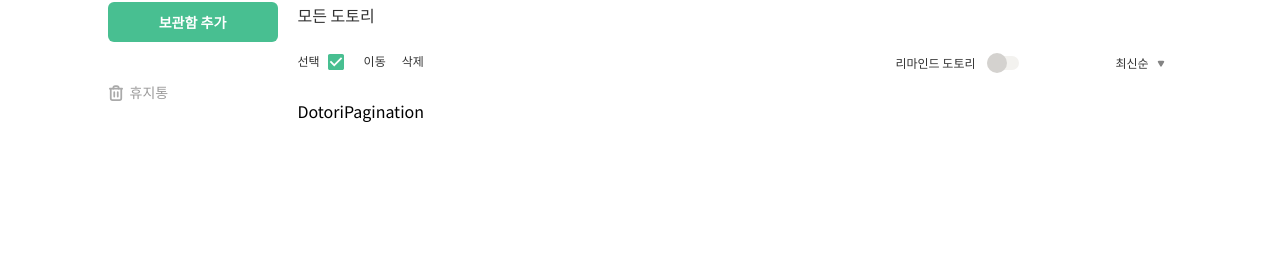
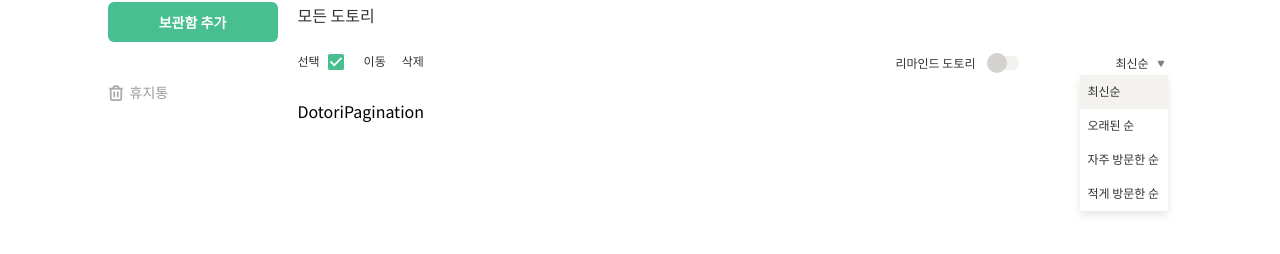
Before and after one commit to ksmfou98/dotoriham-web, a React (Create React App) app: page /dotori in a window 1280 px wide. Both pictures are taken after a click on the element "최신순". Shown: the part 120-374 px from the top of the page. Built offline with nearby package versions, Linux system fonts and the light colour scheme; a web font is replaced by a local one.

Commit message:
feat: 도토리 필터링 기능 구현

```diff
--- a/src/components/dotori/DotoriFilterMenu.tsx
+++ b/src/components/dotori/DotoriFilterMenu.tsx
@@ -1,13 +1,34 @@
+import { palette } from "lib/styles/palette";
+import useOutSideClick from "hooks/useOutSideClick";
 import React from "react";
 import styled from "styled-components";
-import dotoriFilterMenus from "./DotoriFilterMenus";
+import { DOTORI_FILTER_MENUS } from "./constants";
+import { FilterMenu } from "types/dotori";
 
-function DotoriFilterMenu() {
+interface DotoriFilterMenuProps {
+  isOpenFilterMenu: boolean;
+  onToggleFilterMenu: () => void;
+  filterType: FilterMenu;
+  onChangeFilterType: (filterType: FilterMenu) => void;
+}
+
+function DotoriFilterMenu({
+  isOpenFilterMenu,
+  onToggleFilterMenu,
+  filterType,
+  onChangeFilterType,
+}: DotoriFilterMenuProps) {
+  const { targetEl } = useOutSideClick(isOpenFilterMenu, onToggleFilterMenu);
+
   return (
-    <DotoriFilterMenuBlock>
+    <DotoriFilterMenuBlock ref={targetEl}>
       <MenuInner>
-        {dotoriFilterMenus.map(({ label, text }) => (
-          <MenuItem key={`MenuItem_${text}`}>
+        {DOTORI_FILTER_MENUS.map(({ label, text }) => (
+          <MenuItem
+            key={`MenuItem_${text}`}
+            isSelected={filterType.text === text}
+            onClick={() => onChangeFilterType({ text, label })}
+          >
             <ItemText>{text}</ItemText>
           </MenuItem>
         ))}
@@ -16,11 +37,33 @@ function DotoriFilterMenu() {
   );
 }
 
-const DotoriFilterMenuBlock = styled.div``;
+const DotoriFilterMenuBlock = styled.div`
+  position: absolute;
+  top: 24px;
+  right: 5px;
+  z-index: 101;
+`;
 
-const MenuInner = styled.div``;
+const MenuInner = styled.div`
+  border-radius: 4px;
+  box-shadow: 0 4px 8px 0 rgba(0, 0, 0, 0.1);
+  background-color: ${palette.white};
+  z-index: 9999;
+`;
 
-const MenuItem = styled.div``;
+const MenuItem = styled.div<{ isSelected: boolean }>`
+  width: 88px;
+  height: 34px;
+  padding: 7px 2px 9px 8px;
+  display: flex;
+  justify-content: flex-start;
+  align-items: center;
+  &:hover {
+    background-color: ${palette.grayLightest};
+    cursor: pointer;
+  }
+  background-color: ${({ isSelected }) => isSelected && palette.grayLightest};
+`;
 
 const ItemText = styled.span``;
 
--- a/src/components/dotori/DotoriFilterNav.tsx
+++ b/src/components/dotori/DotoriFilterNav.tsx
@@ -2,13 +2,26 @@ import { DropDownIcon } from "assets/icons";
 import SwitchButton from "components/common/SwitchButton";
 import React from "react";
 import styled from "styled-components";
+import { FilterMenu } from "types/dotori";
+import DotoriFilterMenu from "./DotoriFilterMenu";
 
 interface DotoriFilterNavProps {
   onToggleRemind: () => void;
   isRemind: boolean;
+  onToggleFilterMenu: () => void;
+  isOpenFilterMenu: boolean;
+  filterType: FilterMenu;
+  onChangeFilterType: (filterType: FilterMenu) => void;
 }
 
-function DotoriFilterNav({ isRemind, onToggleRemind }: DotoriFilterNavProps) {
+function DotoriFilterNav({
+  isRemind,
+  onToggleRemind,
+  isOpenFilterMenu,
+  onToggleFilterMenu,
+  filterType,
+  onChangeFilterType,
+}: DotoriFilterNavProps) {
   return (
     <DotoriFilterNavBlock>
       <RemindToggleStyled>
@@ -16,9 +29,17 @@ function DotoriFilterNav({ isRemind, onToggleRemind }: DotoriFilterNavProps) {
         <SwitchButton isChecked={isRemind} onToggle={onToggleRemind} />
       </RemindToggleStyled>
 
-      <FilterMenuButton>
-        <FilterMenuText>최신순</FilterMenuText>
+      <FilterMenuButton onClick={onToggleFilterMenu}>
+        <FilterMenuText>{filterType.text}</FilterMenuText>
         <DropDownIcon />
+        {isOpenFilterMenu && (
+          <DotoriFilterMenu
+            filterType={filterType}
+            onChangeFilterType={onChangeFilterType}
+            isOpenFilterMenu={isOpenFilterMenu}
+            onToggleFilterMenu={onToggleFilterMenu}
+          />
+        )}
       </FilterMenuButton>
     </DotoriFilterNavBlock>
   );
--- a/src/components/dotori/DotoriNav.tsx
+++ b/src/components/dotori/DotoriNav.tsx
@@ -1,19 +1,38 @@
 import { palette } from "lib/styles/palette";
 import React from "react";
 import styled from "styled-components";
+import { FilterMenu } from "types/dotori";
 import DotoriFilterNav from "./DotoriFilterNav";
 import DotoriSelectNav from "./DotoriSelectNav";
 
 interface DotoriNavProps {
+  isRemind: boolean;
   onToggleRemind: () => void;
-  isRemind: boolean;
+  isOpenFilterMenu: boolean;
+  onToggleFilterMenu: () => void;
+  filterType: FilterMenu;
+  onChangeFilterType: (filterType: FilterMenu) => void;
 }
 
-function DotoriNav({ isRemind, onToggleRemind }: DotoriNavProps) {
+function DotoriNav({
+  isRemind,
+  onToggleRemind,
+  isOpenFilterMenu,
+  onToggleFilterMenu,
+  filterType,
+  onChangeFilterType,
+}: DotoriNavProps) {
   return (
     <DotoriNavBlock>
       <DotoriSelectNav />
-      <DotoriFilterNav isRemind={isRemind} onToggleRemind={onToggleRemind} />
+      <DotoriFilterNav
+        isRemind={isRemind}
+        onToggleRemind={onToggleRemind}
+        isOpenFilterMenu={isOpenFilterMenu}
+        onToggleFilterMenu={onToggleFilterMenu}
+        filterType={filterType}
+        onChangeFilterType={onChangeFilterType}
+      />
     </DotoriNavBlock>
   );
 }
--- a/src/components/dotori/DotoriTemplate.tsx
+++ b/src/components/dotori/DotoriTemplate.tsx
@@ -1,4 +1,4 @@
-import React, { useEffect } from "react";
+import React, { useEffect, useState } from "react";
 import DotoriNav from "components/dotori/DotoriNav";
 import DotoriList from "./DotoriList";
 import DotoriPagination from "./DotoriPagination";
@@ -9,6 +9,7 @@ import { useDispatch } from "react-redux";
 import { setDotoris } from "stores/dotori";
 import { ItemId } from "@atlaskit/tree";
 import useToggle from "hooks/useToggle";
+import { FilterMenu } from "types/dotori";
 
 // TODO: Props로 trash인지 serach인지 폴더id 인지 받아와야 함
 
@@ -20,11 +21,21 @@ interface DotoriTemplateProps {
 
 function DotoriTemplate({ path, keyword, folderId }: DotoriTemplateProps) {
   const [isRemind, onToggleRemind] = useToggle(false);
+  const [isOpenFilterMenu, onToggleFilterMenu] = useToggle(false);
+  const [filterType, setFilterType] = useState<FilterMenu>({
+    text: "최신순",
+    label: "saveTime,desc",
+  });
+
+  const onChangeFilterType = (filterType: FilterMenu) => {
+    setFilterType(filterType);
+  };
+
   const { data } = useDotoriQuery(
     path,
     0,
     12,
-    "saveTime,desc",
+    filterType.label,
     isRemind,
     keyword,
     folderId
@@ -40,7 +51,14 @@ function DotoriTemplate({ path, keyword, folderId }: DotoriTemplateProps) {
 
   return (
     <>
-      <DotoriNav isRemind={isRemind} onToggleRemind={onToggleRemind} />
+      <DotoriNav
+        isRemind={isRemind}
+        onToggleRemind={onToggleRemind}
+        isOpenFilterMenu={isOpenFilterMenu}
+        onToggleFilterMenu={onToggleFilterMenu}
+        filterType={filterType}
+        onChangeFilterType={onChangeFilterType}
+      />
       <DotoriList />
       <DotoriPagination />
     </>
--- a/src/components/dotori/DotoriFilterMenus.ts
+++ b/src/components/dotori/constants.ts
@@ -1,6 +1,13 @@
-import { DOTORI_FILTER_TYPES } from "lib/constants";
+import { FilterMenu } from "types/dotori";
 
-const dotoriFilterMenus = [
+export const DOTORI_FILTER_TYPES = {
+  LATEST_ORDER: "saveTime,desc" as const,
+  OLDEST_ORDER: "saveTime,asc" as const,
+  FREQUENTLY_VISITED: "clickCount,desc" as const,
+  LESS_VISITED: "clickCount,asc" as const,
+};
+
+export const DOTORI_FILTER_MENUS: FilterMenu[] = [
   {
     text: "최신순",
     label: DOTORI_FILTER_TYPES.LATEST_ORDER,
@@ -18,5 +25,3 @@ const dotoriFilterMenus = [
     label: DOTORI_FILTER_TYPES.LESS_VISITED,
   },
 ];
-
-export default dotoriFilterMenus;
--- /dev/null
+++ b/src/hooks/useOutSideClick.ts
@@ -0,0 +1,28 @@
+import { useCallback, useEffect, useRef } from "react";
+
+export default function useOutSideClick(isOpen: boolean, onClose: () => void) {
+  const targetEl = useRef<HTMLDivElement>(null);
+
+  const onClickOutSide = useCallback(
+    (e: MouseEvent) => {
+      const { target } = e;
+      if (target instanceof Node) {
+        if (isOpen && !targetEl.current?.contains(target)) {
+          onClose();
+        }
+      }
+    },
+    [isOpen, onClose]
+  );
+
+  useEffect(() => {
+    window.addEventListener("click", onClickOutSide);
+    return () => {
+      window.removeEventListener("click", onClickOutSide);
+    };
+  }, [onClickOutSide]);
+
+  return {
+    targetEl,
+  };
+}
--- a/src/lib/constants.ts
+++ b/src/lib/constants.ts
@@ -1,10 +1,3 @@
-export const DOTORI_FILTER_TYPES = {
-  LATEST_ORDER: "saveTime,desc" as const,
-  OLDEST_ORDER: "saveTime,asc" as const,
-  FREQUENTLY_VISITED: "clickCount,desc" as const,
-  LESS_VISITED: "clickCount,asc" as const,
-};
-
 export const SERVER_URL = "https://dotoriham.duckdns.org";
 export const GOOGLE_CLIENT_ID =
   "291594006814-9tmu29asficp56tn7q8ronumev1s39ru.apps.googleusercontent.com";
--- a/src/pages/LandingPage.tsx
+++ /dev/null
@@ -1,6 +0,0 @@
-import React from "react";
-
-function LandingPage() {
-  return <div>LandingPage</div>;
-}
-export default LandingPage;
```
Also changed, not shown: src/types/dotori.ts (+11 -0 lines).
